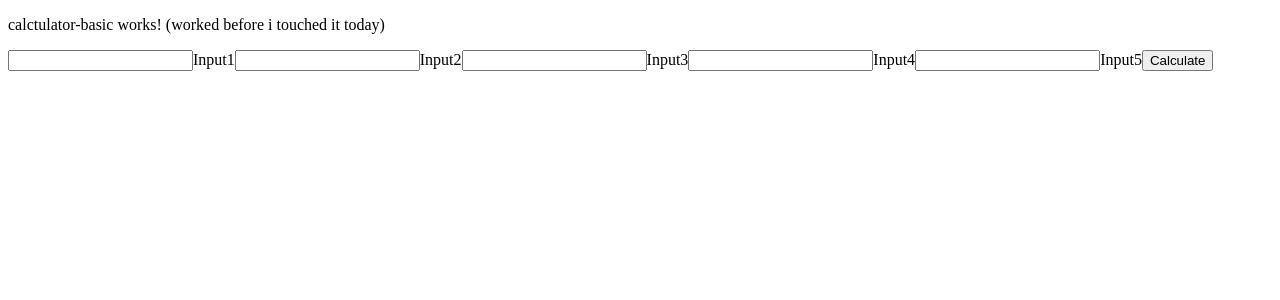
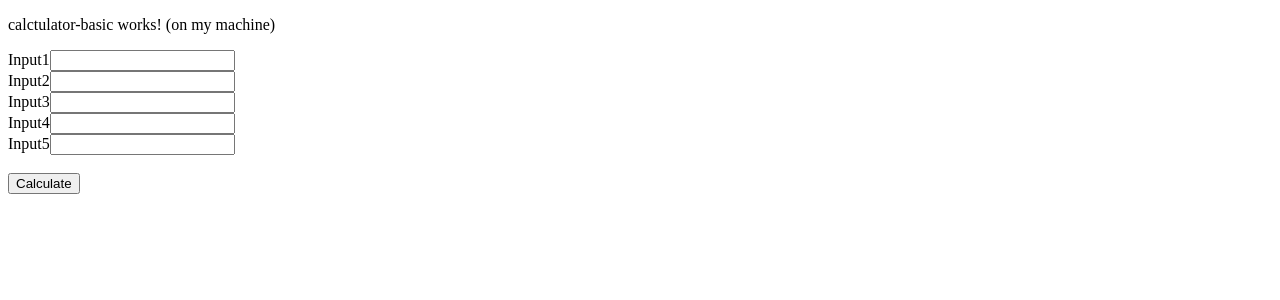
Before and after one commit to danielyordanov07/real_estate_calculator, an Angular app in the folder real_estate_calculator/: page / in a window 1280 px wide. Shown: the top 300 px of the page. Built offline with nearby package versions, Linux system fonts and the light colour scheme.

Commit message:
fixed labels and size of inputs

```diff
--- a/real_estate_calculator/src/app/components/calctulator-basic/calctulator-basic.component.css
+++ b/real_estate_calculator/src/app/components/calctulator-basic/calctulator-basic.component.css
@@ -3,7 +3,7 @@
 
 #calcButton1{
   position: absolute;
-  height: 25%;
+  height: 15%;
   width: 10%;
   text-align: center;
 }
--- a/real_estate_calculator/src/app/components/calctulator-basic/calctulator-basic.component.html
+++ b/real_estate_calculator/src/app/components/calctulator-basic/calctulator-basic.component.html
@@ -1,19 +1,24 @@
-<p>calctulator-basic works! (worked before i touched it today)</p>
+<p>calctulator-basic works! (on my machine)</p>
 
+<label for="Input1">Input1</label>
 <input type="number" id ="Input1" class="Input">
-<label for="Input1">Input1</label>
+<br>
 
+<label for="Input2">Input2</label>
 <input type="number" id ="Input2" class="Input">
-<label for="Input2">Input2</label>
+<br>
 
+<label for="Input3">Input3</label>
 <input type="number" id ="Input3" class="Input">
-<label for="Input3">Input3</label>
+<br>
 
+<label for="Input4">Input4</label>
 <input type="number" id ="Input4" class="Input">
-<label for="Input4">Input4</label>
+<br>
 
+<label for="Input5">Input5</label>
 <input type="number" id ="Input5" class="Input">
-<label for="Input5">Input5</label>
-
+<br>
+<br>
 
 <button id ="calcButton1"> Calculate </button>
```
